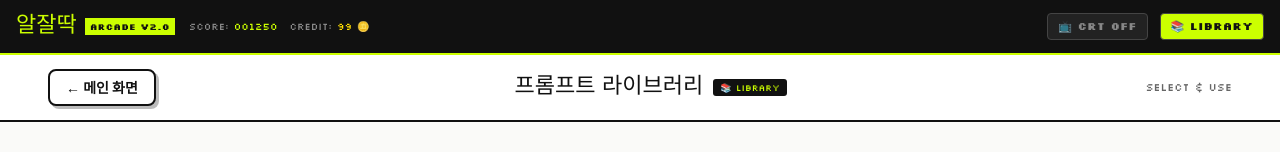
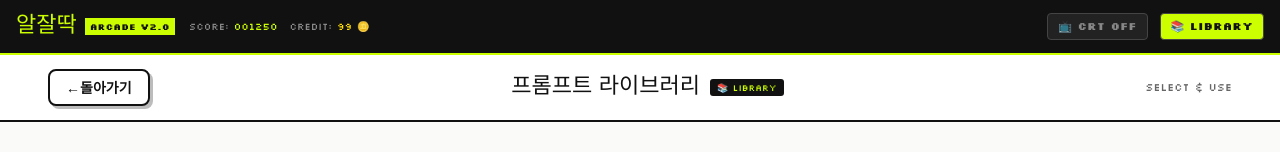
Before and after one commit to Beast-Boys-B/AlJalTtack, a React (Vite) app: page / in a window 1280 px wide. Both pictures are taken after a click on the button "📚 LIBRARY". Shown: the top 152 px of the page. Built offline with nearby package versions, Linux system fonts and the light colour scheme; the HTML template or start-up script is replaced by a standard one.

Commit message:
라이브러리 페이지 내에서 "메인버튼"을 "돌아가기" 변경, 기능도 이전 페이지로 가도록 변경. 라이브러리 버튼 자체에도 돌아가기 기능 추가

```diff
--- a/src/App.tsx
+++ b/src/App.tsx
@@ -10,6 +10,7 @@ type Page = 0 | 1 | 2 | 3
 
 export default function App() {
   const [page, setPage] = useState<Page>(0)
+  const [previousPage, setPreviousPage] = useState<Page>(0)
   const [inputText, setInputText] = useState("")
   const [selectedCategory, setSelectedCategory] = useState<CategoryId | null>(
     null,
@@ -31,7 +32,16 @@ export default function App() {
   const goToCompare = () => {
     if (inputText.trim() && selectedCategory) setPage(2)
   }
-  const goToLibrary = () => setPage(3)
+  const goToLibrary = () => {
+    if (page === 3) {
+      setPage(previousPage)
+    } else {
+      setPreviousPage(page)
+      setPage(3)
+    }
+  }
+  const goBackFromLibrary = () => setPage(previousPage)
+  const goToLanding = () => setPage(0)
   const goBack = () => setPage(1)
   // 메인 화면(랜딩)으로 — 헤더 "← 메인 화면"/홈 버튼 전용.
   const goHome = () => {
@@ -98,7 +108,7 @@ export default function App() {
               destination={destination}
               setDestination={setDestination}
               onNext={goToCompare}
-              onHome={goHome}
+              onBack={goToLanding}
               soundEnabled={soundEnabled}
             />
           </div>
@@ -127,7 +137,7 @@ export default function App() {
             style={{ height: "100%", overflowY: "auto" }}
           >
             <LibraryPage
-              onHome={goHome}
+              onBack={goBackFromLibrary}
               onStartWithExample={handleStartWithExample}
               soundEnabled={soundEnabled}
             />
--- a/src/index.css
+++ b/src/index.css
@@ -154,6 +154,10 @@ body {
 .pill-btn:hover { transform: translateY(-2px); }
 .pill-btn:active { transform: translateY(1px); }
 
+/* Back button label — full text on desktop, arrow-only on mobile */
+.back-label-full { display: inline; }
+.back-label-short { display: none; }
+
 /* Responsive Mobile Layout Adjustments */
 @media (max-width: 1024px) {
   .hero-grid {
@@ -193,4 +197,6 @@ body {
     width: 100% !important;
     max-width: 100% !important;
   }
+  .back-label-full { display: none !important; }
+  .back-label-short { display: inline !important; }
 }
--- a/src/pages/LibraryPage.tsx
+++ b/src/pages/LibraryPage.tsx
@@ -10,11 +10,11 @@ import {
 import { playArcadeSound } from "../lib/sound"
 
 export function LibraryPage({
-  onHome,
+  onBack,
   onStartWithExample,
   soundEnabled,
 }: {
-  onHome: () => void
+  onBack: () => void
   onStartWithExample: (categoryId: CategoryId, example: string) => void
   soundEnabled: boolean
 }) {
@@ -64,7 +64,7 @@ export function LibraryPage({
         }}
       >
         <button
-          onClick={onHome}
+          onClick={onBack}
           className="btn-arcade"
           style={{
             background: "#fff",
@@ -77,7 +77,8 @@ export function LibraryPage({
             fontSize: 14,
           }}
         >
-          ← 메인 화면
+          <span className="back-label-full">←돌아가기</span>
+          <span className="back-label-short">←</span>
         </button>
         <div
           style={{ display: "flex", alignItems: "center", gap: 10 }}
--- a/src/pages/StartPage.tsx
+++ b/src/pages/StartPage.tsx
@@ -35,7 +35,7 @@ export function StartPage({
   destination,
   setDestination,
   onNext,
-  onHome,
+  onBack,
   soundEnabled,
 }: {
   inputText: string
@@ -45,7 +45,7 @@ export function StartPage({
   destination: string
   setDestination: (v: string) => void
   onNext: () => void
-  onHome: () => void
+  onBack: () => void
   soundEnabled: boolean
 }) {
   const [hoveredCategory, setHoveredCategory] = useState<CategoryId | null>(
@@ -102,7 +102,7 @@ export function StartPage({
         }}
       >
         <button
-          onClick={onHome}
+          onClick={onBack}
           className="btn-arcade"
           style={{
             background: "#fff",
@@ -115,7 +115,8 @@ export function StartPage({
             fontSize: 14,
           }}
         >
-          ← 메인 화면
+          <span className="back-label-full">←돌아가기</span>
+          <span className="back-label-short">←</span>
         </button>
         <div
           className="font-pixel"
```
